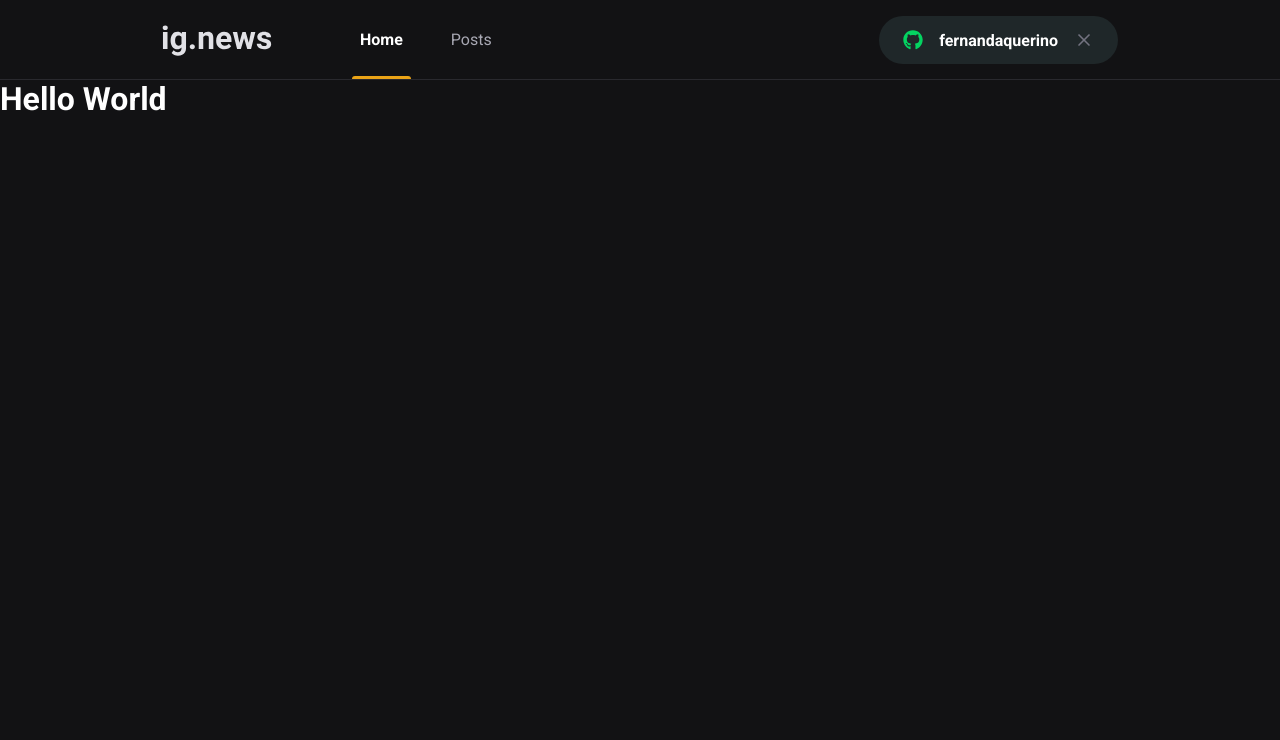
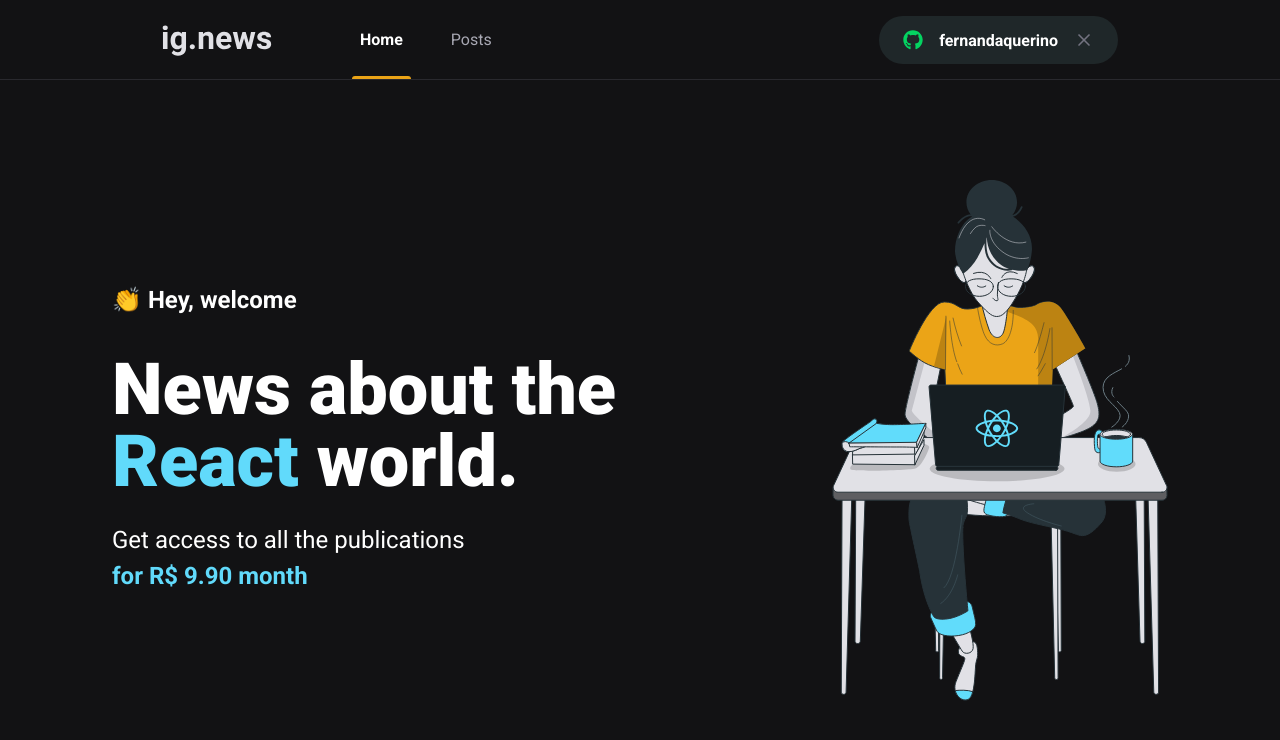
Before and after one commit to fernandaquerino/ignews, a Next.js app: page / in a window 1280 px wide. Shown: the top 740 px of the page. Built offline with nearby package versions, Linux system fonts and the light colour scheme.

Commit message:
feat: estrutura da home

```diff
--- /dev/null
+++ b/src/pages/home.module.scss
@@ -0,0 +1,41 @@
+.contentContainer {
+  max-width: 1120px;
+  margin: 0 auto;
+  padding: 0 2rem;
+  height: calc(100vh - 5rem);
+
+  display: flex;
+  align-items: center;
+  justify-content: space-between;
+}
+
+.hero {
+  max-width: 600px;
+
+  > span {
+    font-size: 1.5rem;
+    font-weight: bold;
+  }
+
+  h1 {
+    font-size: 4.5rem;
+    line-height: 4.5rem;
+    font-weight: 900;
+    margin-top: 2.5rem;
+
+    span {
+      color: var(--cyan-500);
+    }
+  }
+
+  p {
+    font-size: 1.5rem;
+    line-height: 2.25rem;
+    margin-top: 1.5rem;
+
+    span {
+      color: var(--cyan-500);
+      font-weight: bold;
+    }
+  }
+}
--- a/src/pages/index.tsx
+++ b/src/pages/index.tsx
@@ -1,6 +1,6 @@
 import Head from 'next/head';
 
-// import styles from '../styles/home.module.scss';
+import styles from './home.module.scss';
 
 export default function Home() {
   return (
@@ -8,9 +8,21 @@
       <Head>
         <title>Inicio | ig.news</title>
       </Head>
-      <h1>
-        Hello World
-      </h1>
+
+      <main className={styles.contentContainer}>
+        <section className={styles.hero}>
+          <span>👏 Hey, welcome</span>
+
+          <h1>News about the <span>React</span> world.</h1>
+
+          <p>
+            Get access to all the publications <br />
+            <span>for R$ 9.90 month</span>
+          </p>
+        </section>
+
+        <img src="/images/avatar.svg" alt="Girl Coding" />
+      </main>
     </>
   )
 }
```
